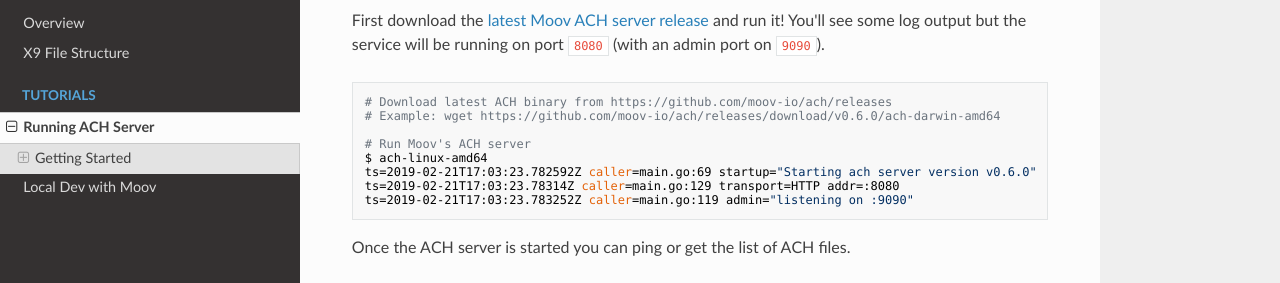
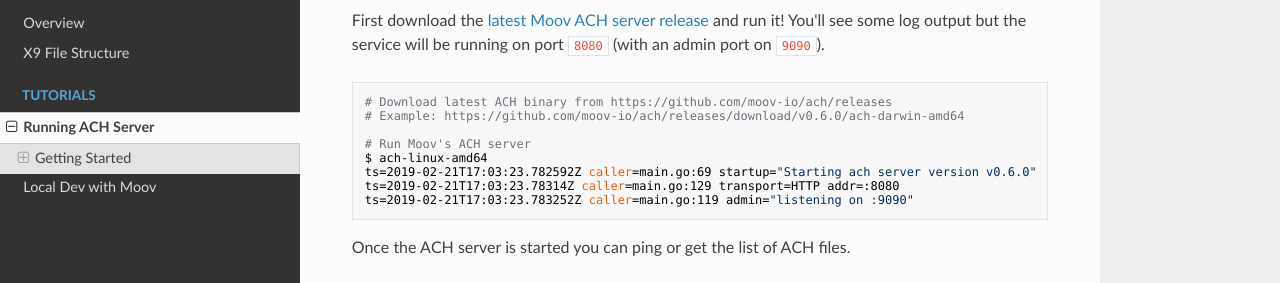
Before and after one commit to wadearnold/docs, an MkDocs documentation site: the page built from docs/tutorials/ach-server.md, in a window 1280 px wide and 900 px high. Shown: the part 436-719 px from the top of the window. Built offline with MkDocs 1.6.1, drawn with Linux system fonts in a browser that asks for light colours; nearby versions of some CDN libraries; old or Windows-style settings are respelled for this version of MkDocs.

Commit message:
docs/tutorials/ach: drop misleading 'wget'

````diff
--- a/docs/tutorials/ach-server.md
+++ b/docs/tutorials/ach-server.md
@@ -12,7 +12,7 @@
 
 ```
 # Download latest ACH binary from https://github.com/moov-io/ach/releases
-# Example: wget https://github.com/moov-io/ach/releases/download/v0.6.0/ach-darwin-amd64
+# Example: https://github.com/moov-io/ach/releases/download/v0.6.0/ach-darwin-amd64
 
 # Run Moov's ACH server
 $ ach-linux-amd64
````
